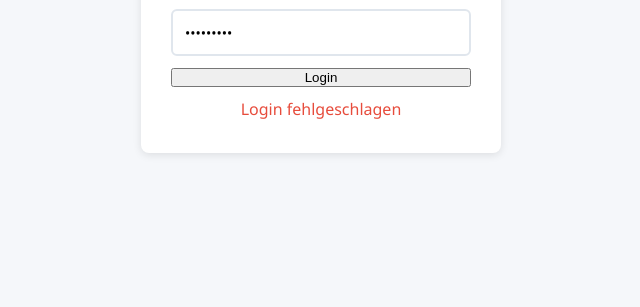
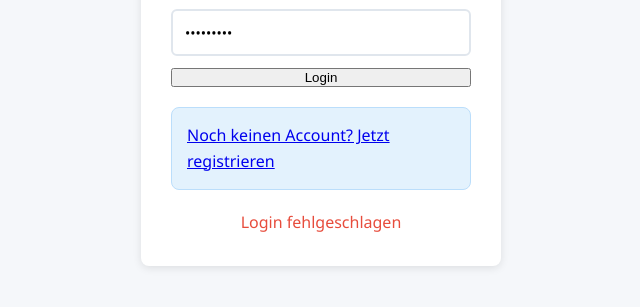
Before and after one commit to einfachstarten/mailmarketing, a plain HTML site: page login.html in a window 1280 px wide. Both pictures are taken after typing "Sample", "Sample123" into the empty fields and a click on the button "Login". Shown: the part 231-538 px from the top of the page, without its empty margins (319-959 px from the left). Drawn offline with Linux system fonts and the light colour scheme; no server answers.

Commit message:
Improve login UX and error handling

```diff
--- a/js/auth.js
+++ b/js/auth.js
@@ -6,16 +6,19 @@ window.Auth = (function() {
                 headers: { 'Content-Type': 'application/json' },
                 body: JSON.stringify({ username, password })
             });
-            if (!resp.ok) throw new Error('Login failed');
-            const data = await resp.json();
+            const data = await resp.json().catch(() => ({}));
+            if (!resp.ok) {
+                throw new Error(data.error || 'Login fehlgeschlagen');
+            }
             if (data.token) {
                 ServerConfig.set({ authToken: data.token });
                 return true;
             }
+            throw new Error('Login fehlgeschlagen');
         } catch (err) {
             console.error('Login error:', err);
+            throw err;
         }
-        return false;
     }
 
     return { login };
@@ -25,10 +28,23 @@ document.getElementById('loginForm')?.addEventListener('submit', async (e) => {
     e.preventDefault();
     const username = document.getElementById('loginUsername').value;
     const password = document.getElementById('loginPassword').value;
-    const ok = await Auth.login(username, password);
-    if (ok) {
-        window.location.href = 'index.html';
-    } else {
-        document.getElementById('loginError').textContent = 'Login fehlgeschlagen';
+
+    const successEl = document.getElementById('loginSuccess');
+    const errorEl = document.getElementById('loginError');
+    successEl.textContent = '';
+    errorEl.textContent = '';
+
+    try {
+        await Auth.login(username, password);
+        successEl.textContent = 'Login erfolgreich, Weiterleitung ...';
+        setTimeout(() => {
+            window.location.href = 'index.html';
+        }, 500);
+    } catch (err) {
+        let msg = err.message || 'Login fehlgeschlagen';
+        if (msg === 'Invalid credentials') {
+            msg = 'Benutzername oder Passwort falsch. <a href="register.html">Registrieren?</a>';
+        }
+        errorEl.innerHTML = msg;
     }
 });
--- a/login.html
+++ b/login.html
@@ -10,10 +10,11 @@
     <div class="login-container">
         <h1>Login</h1>
         <form id="loginForm">
-            <input type="text" id="loginUsername" placeholder="Benutzername" required>
-            <input type="password" id="loginPassword" placeholder="Passwort" required>
+            <input type="text" id="loginUsername" placeholder="Benutzername" autocomplete="username" required>
+            <input type="password" id="loginPassword" placeholder="Passwort" autocomplete="current-password" required>
             <button type="submit">Login</button>
         </form>
+        <p id="registerHint" class="info-box"><a href="register.html">Noch keinen Account? Jetzt registrieren</a></p>
         <div id="loginSuccess" class="success"></div>
         <div id="loginError" class="error"></div>
     </div>
```
Also changed, not shown: register.html (+2 -2 lines).
